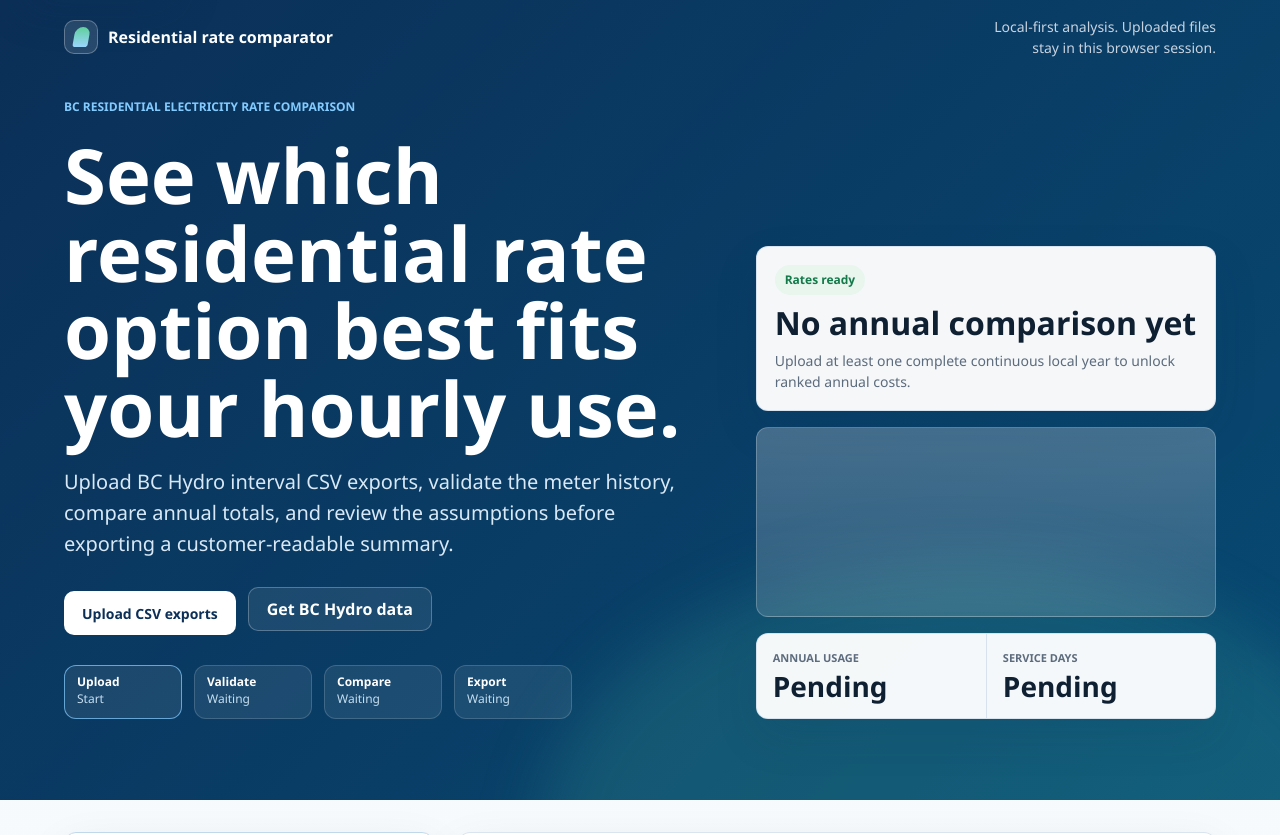
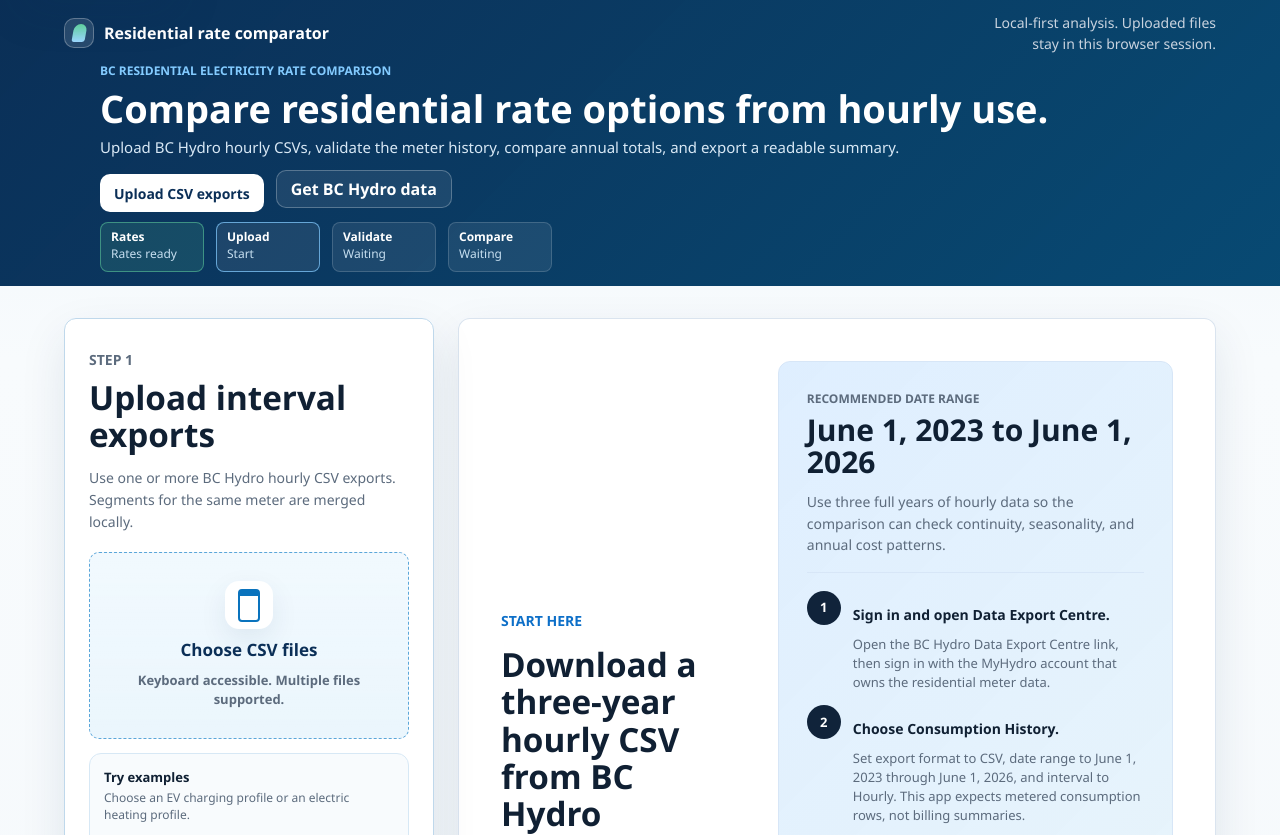
Before and after one commit to VicLuZY/bch-resi-rate-compare, a website built with Vite: page index.html in a window 1280 px wide. Shown: the top 835 px of the page. Built offline with nearby package versions, Linux system fonts and the light colour scheme.

Commit message:
Compact hero and merge usage cost bars

```diff
--- a/index.html
+++ b/index.html
@@ -40,13 +40,13 @@
       }
 
       .site-hero {
-        min-height: 100dvh;
-        padding: 16px clamp(16px, 5vw, 64px) 48px;
+        padding: 12px clamp(16px, 5vw, 64px) 14px;
         background: linear-gradient(135deg, #0b2f57, #074c75);
       }
 
       .hero-nav,
-      .hero-grid {
+      .hero-grid,
+      .compact-hero {
         width: min(100%, 1400px);
         margin: 0 auto;
       }
@@ -55,18 +55,19 @@
         display: flex;
         justify-content: space-between;
         gap: 24px;
-        padding-bottom: 40px;
+        padding-bottom: 8px;
       }
 
       .brand-lockup {
         display: inline-flex;
+        align-items: center;
         gap: 10px;
         font-weight: 850;
       }
 
       .brand-mark {
-        flex: 0 0 34px;
-        height: 34px;
+        flex: 0 0 30px;
+        height: 30px;
         border-radius: 10px;
         background: rgba(255, 255, 255, 0.16);
       }
@@ -78,14 +79,13 @@
       }
 
       .hero-grid,
-      .hero-copy,
-      .hero-visual {
+      .hero-copy {
         display: grid;
-        gap: 20px;
+        gap: 8px;
       }
 
       .hero-copy {
-        max-width: 780px;
+        max-width: 1080px;
       }
 
       .eyebrow {
@@ -97,17 +97,17 @@
       }
 
       h1 {
-        max-width: 820px;
+        max-width: 1120px;
         margin: 0;
-        font-size: clamp(36px, 10vw, 76px);
-        line-height: 1.02;
+        font-size: clamp(26px, 3.2vw, 38px);
+        line-height: 1.08;
       }
 
       .hero-lede {
-        max-width: 670px;
+        max-width: 1020px;
         margin: 0;
-        font-size: clamp(16px, 2vw, 20px);
-        line-height: 1.55;
+        font-size: 15px;
+        line-height: 1.4;
       }
 
       .hero-actions,
@@ -119,16 +119,14 @@
 
       .primary-link,
       .secondary-link,
-      .progress-chip,
-      .status-card,
-      .hero-stats {
-        border-radius: 12px;
+      .progress-chip {
+        border-radius: 8px;
       }
 
       .primary-link,
       .secondary-link {
-        min-height: 44px;
-        padding: 11px 18px;
+        min-height: 38px;
+        padding: 0 14px;
         font-weight: 800;
         text-align: center;
         text-decoration: none;
@@ -145,58 +143,16 @@
         color: #fff;
       }
 
-      .progress-chip,
-      .status-card,
-      .hero-stats div {
-        padding: 12px;
-      }
-
       .progress-chip {
         display: grid;
-        min-width: 118px;
+        min-width: 104px;
+        padding: 8px 10px;
         background: rgba(255, 255, 255, 0.08);
       }
 
       .progress-chip strong,
       .progress-chip em {
         font-size: 12px;
-      }
-
-      .status-card,
-      .hero-stats {
-        background: rgba(255, 255, 255, 0.96);
-        color: #102033;
-      }
-
-      .status-card p {
-        color: #4f6275;
-      }
-
-      .status-badge {
-        width: fit-content;
-        border-radius: 999px;
-        background: #e6f3fd;
-        color: #075f9f;
-        font-size: 12px;
-        font-weight: 850;
-      }
-
-      .hero-meter {
-        min-height: 120px;
-        border-radius: 12px;
-        background: rgba(255, 255, 255, 0.08);
-      }
-
-      .hero-stats {
-        display: grid;
-        grid-template-columns: repeat(2, minmax(0, 1fr));
-      }
-
-      @media (min-width: 960px) {
-        .hero-grid {
-          grid-template-columns: minmax(0, 1.05fr) minmax(320px, 0.78fr);
-          align-items: end;
-        }
       }
 
       @media (max-width: 760px) {
@@ -210,6 +166,10 @@
         .secondary-link,
         .progress-chip {
           width: 100%;
+        }
+
+        h1 {
+          font-size: clamp(28px, 9vw, 40px);
         }
       }
     </style>
@@ -226,34 +186,20 @@
           </div>
           <div class="privacy-note">Local-first analysis. Uploaded files stay in this browser session.</div>
         </div>
-        <div class="hero-grid">
-          <div class="hero-copy">
+        <div class="hero-copy compact-hero">
             <p class="eyebrow">BC residential electricity rate comparison</p>
-            <h1>See which residential rate option best fits your hourly use.</h1>
-            <p class="hero-lede">Upload BC Hydro interval CSV exports, validate the meter history, compare annual totals, and review the assumptions before exporting a customer-readable summary.</p>
+            <h1>Compare residential rate options from hourly use.</h1>
+            <p class="hero-lede">Upload BC Hydro hourly CSVs, validate the meter history, compare annual totals, and export a readable summary.</p>
             <div class="hero-actions">
               <a class="primary-link" href="#mainContent">Upload CSV exports</a>
               <a class="secondary-link" href="https://app.bchydro.com/datadownload/web/download-centre.html">Get BC Hydro data</a>
             </div>
             <div class="progress-chips" aria-label="Comparison progress">
+              <span class="progress-chip current"><strong>Rates</strong><em>Loading rates</em></span>
               <span class="progress-chip current"><strong>Upload</strong><em>Start</em></span>
               <span class="progress-chip"><strong>Validate</strong><em>Waiting</em></span>
               <span class="progress-chip"><strong>Compare</strong><em>Waiting</em></span>
-              <span class="progress-chip"><strong>Export</strong><em>Waiting</em></span>
             </div>
-          </div>
-          <div class="hero-visual" aria-label="Current comparison status">
-            <div class="status-card">
-              <span class="status-badge info">Loading rates</span>
-              <strong>No annual comparison yet</strong>
-              <p>Upload at least one complete continuous local year to unlock ranked annual costs.</p>
-            </div>
-            <div class="hero-meter" aria-hidden="true"></div>
-            <div class="hero-stats">
-              <div><span>Annual usage</span><strong>Pending</strong></div>
-              <div><span>Service days</span><strong>Pending</strong></div>
-            </div>
-          </div>
         </div>
       </header>
       <main id="mainContent" aria-label="Rate comparison calculator"></main>
--- a/scripts/verify-ui.mjs
+++ b/scripts/verify-ui.mjs
@@ -60,7 +60,7 @@ try {
       .count();
     const mobileCardsVisible = await page.locator(".results-table-mobile").first().isVisible();
     const tableScrollVisible = await page.locator(".table-scroll").first().isVisible();
-    const bestOptionText = await page.locator(".status-card strong").first().innerText();
+    const bestOptionText = await page.locator(".rate-card.best h4").first().innerText();
 
     const screenshotPath = path.join(outputDir, `ui-${width}.png`);
     await page.screenshot({ path: screenshotPath, fullPage: true });
--- a/src/main.ts
+++ b/src/main.ts
@@ -160,11 +160,10 @@ function render(): void {
 function renderHero(
   comparison?: ComparisonBundle,
   selectedMeter?: MeterAnalysis,
-  selectedPeriods: AnalysisPeriod[] = [],
+  _selectedPeriods: AnalysisPeriod[] = [],
 ): string {
   const uploadCount = state.upload?.files.length ?? 0;
   const meterCount = state.upload?.meters.length ?? 0;
-  const selectedSummary = summarizePeriods(selectedPeriods);
   const best = comparison?.results[0];
   const configStatus = state.rateConfigLoading
     ? "Loading rates"
@@ -181,41 +180,19 @@ function renderHero(
         </div>
         <div class="privacy-note">Local-first analysis. Uploaded files stay in this browser session.</div>
       </div>
-      <div class="hero-grid">
-        <div class="hero-copy">
+      <div class="hero-copy compact-hero">
         <p class="eyebrow">BC residential electricity rate comparison</p>
-          <h1>See which residential rate option best fits your hourly use.</h1>
-          <p class="hero-lede">Upload BC Hydro interval CSV exports, validate the meter history, compare annual totals, and review the assumptions before exporting a customer-readable summary.</p>
+        <h1>Compare residential rate options from hourly use.</h1>
+        <p class="hero-lede">Upload BC Hydro hourly CSVs, validate the meter history, compare annual totals, and export a readable summary.</p>
         <div class="hero-actions">
           <a class="primary-link" href="#fileInput">Upload CSV exports</a>
           <a class="secondary-link" href="${BC_HYDRO_DATA_EXPORT_URL}" target="_blank" rel="noreferrer">Get BC Hydro data</a>
         </div>
         <div class="progress-chips" aria-label="Comparison progress">
+          ${renderProgressChip("Rates", configStatus, !state.rateConfigLoading && !state.loadError, state.rateConfigLoading)}
           ${renderProgressChip("Upload", uploadCount ? `${uploadCount} file${uploadCount === 1 ? "" : "s"}` : "Start", uploadCount > 0, !uploadCount)}
           ${renderProgressChip("Validate", meterCount ? `${meterCount} meter${meterCount === 1 ? "" : "s"}` : "Waiting", Boolean(selectedMeter), Boolean(uploadCount && !selectedMeter))}
           ${renderProgressChip("Compare", best ? formatCurrency(best.totalCost) : "Waiting", Boolean(best), Boolean(selectedMeter && !best))}
-            ${renderProgressChip("Export", best ? "Ready" : "Waiting", Boolean(best), false)}
-          </div>
-        </div>
-        <div class="hero-visual" aria-label="Current comparison status">
-          <div class="status-card">
-            <span class="status-badge ${state.loadError ? "bad" : state.rateConfigLoading ? "info" : "good"}">${configStatus}</span>
-            <strong>${best ? renderTrimmedText(best.label, 42) : "No annual comparison yet"}</strong>
-            <p>${best ? `${formatCurrency(best.totalCost)} estimated annual total for ${formatKwh(best.totalKwh)}.` : "Upload at least one complete continuous local year to unlock ranked annual costs."}</p>
-          </div>
-          <div class="hero-meter" aria-hidden="true">
-            ${Array.from({ length: 28 }, (_, index) => `<span style="--i:${index}"></span>`).join("")}
-          </div>
-          <div class="hero-stats">
-            <div>
-              <span>Annual usage</span>
-              <strong>${selectedPeriods.length ? formatKwh(selectedSummary.totalKwh) : "Pending"}</strong>
-            </div>
-            <div>
-              <span>Service days</span>
-              <strong>${selectedPeriods.length ? formatNumber(selectedSummary.serviceDays) : "Pending"}</strong>
-            </div>
-          </div>
         </div>
       </div>
     </header>
@@ -1584,8 +1561,7 @@ function renderMonthlyChart(
   return `
     ${renderDualAxisBarChart(monthly, "Monthly usage and cost bar chart", "monthly-bars", {
       labelEvery: 1,
-      usageMaxWidth: 18,
-      costMaxWidth: 12,
+      barMaxWidth: 24,
     })}
     ${renderMetricLegend()}
   `;
@@ -1601,8 +1577,7 @@ function renderHourlyChart(
     ${renderDualAxisBarChart(hourly, "Average hourly usage and cost bar chart", "hourly-bars", {
       labelEvery: 6,
       forceLabels: new Set([23]),
-      usageMaxWidth: 16,
-      costMaxWidth: 7,
+      barMaxWidth: 18,
     })}
     ${renderMetricLegend(true)}
     ${renderTodLegend(bundle)}
@@ -1620,8 +1595,7 @@ function renderDualAxisBarChart(
   options: {
     labelEvery: number;
     forceLabels?: Set<number>;
-    usageMaxWidth: number;
-    costMaxWidth: number;
+    barMaxWidth: number;
   },
 ): string {
   const width = 760;
@@ -1635,8 +1609,7 @@ function renderDualAxisBarChart(
   const chartWidth = chartRight - left;
   const chartHeight = chartBottom - top;
   const groupWidth = chartWidth / points.length;
-  const usageBarWidth = Math.max(4, Math.min(options.usageMaxWidth, groupWidth * 0.44));
-  const costBarWidth = Math.max(3, Math.min(options.costMaxWidth, groupWidth * 0.3));
+  const barWidth = Math.max(5, Math.min(options.barMaxWidth, groupWidth * 0.58));
   const maxKwh = Math.max(...points.map((point) => point.kwh), 1);
   const maxCost = Math.max(...points.map((point) => point.cost), 1);
   const ticks = [0, 0.25, 0.5, 0.75, 1];
@@ -1664,38 +1637,24 @@ function renderDualAxisBarChart(
         .map((point, index) => {
           const center = left + index * groupWidth + groupWidth / 2;
           const usageHeight = (point.kwh / maxKwh) * chartHeight;
-          const costHeight = (point.cost / maxCost) * chartHeight;
-          const usageX = center - usageBarWidth - 1.5;
-          const costX = center + 1.5;
+          const barX = center - barWidth / 2;
           const usageY = chartBottom - usageHeight;
-          const costY = chartBottom - costHeight;
           const showLabel =
             index % options.labelEvery === 0 || Boolean(options.forceLabels?.has(Number(point.key)));
           return `
             <g>
               <rect
                 class="usage-bar ${escapeAttribute(point.usageClassName ?? "")}"
-                x="${usageX}"
+                x="${barX}"
                 y="${usageY}"
-                width="${usageBarWidth}"
+                width="${barWidth}"
                 height="${usageHeight}"
                 rx="3"
                 style="--bar-index:${index}"
               >
-                <title>${escapeHtml(point.label)} usage: ${formatKwh(point.kwh)}${
+                <title>${escapeHtml(point.label)}: ${formatKwh(point.kwh)}; ${formatCurrency(point.cost)}${
                   point.detail ? `; ${escapeHtml(point.detail)}` : ""
                 }</title>
-              </rect>
-              <rect
-                class="cost-bar"
-                x="${costX}"
-                y="${costY}"
-                width="${costBarWidth}"
-                height="${costHeight}"
-                rx="3"
-                style="--bar-index:${index}"
-              >
-                <title>${escapeHtml(point.label)} cost: ${formatCurrency(point.cost)}</title>
               </rect>
               ${
                 showLabel
@@ -1713,8 +1672,7 @@ function renderDualAxisBarChart(
 function renderMetricLegend(timeOfUseUsage = false): string {
   return `
     <div class="chart-legend metric-legend">
-      <span><b class="usage ${timeOfUseUsage ? "tou" : ""}"></b>${timeOfUseUsage ? "TOU usage kWh" : "Usage kWh"}</span>
-      <span><b class="cost"></b>Cost</span>
+      <span><b class="usage ${timeOfUseUsage ? "tou" : ""}"></b>${timeOfUseUsage ? "TOU-colored shared bar" : "Shared usage/cost bar"}</span>
     </div>
   `;
 }
--- a/src/styles.css
+++ b/src/styles.css
@@ -1278,11 +1278,6 @@ h3 {
   fill: var(--blue);
 }
 
-.dual-axis-chart .cost-bar {
-  fill: var(--nav);
-  opacity: 0.78;
-}
-
 .dual-axis-chart rect {
   transform-box: fill-box;
   transform-origin: center bottom;
@@ -1356,10 +1351,6 @@ h3 {
 
 .metric-legend .usage.tou {
   background: linear-gradient(90deg, var(--green) 0 33%, var(--gold) 33% 66%, var(--red) 66% 100%);
-}
-
-.metric-legend .cost {
-  background: var(--nav);
 }
 
 @keyframes chart-bar-rise {
@@ -1903,7 +1894,7 @@ input[type="time"] {
 .site-hero {
   position: relative;
   overflow: hidden;
-  padding: 16px clamp(16px, 5vw, 64px) 48px;
+  padding: 12px clamp(16px, 5vw, 64px) 14px;
   background:
     linear-gradient(135deg, rgba(11, 47, 87, 0.96), rgba(7, 76, 117, 0.93)),
     var(--nav);
@@ -1911,14 +1902,8 @@ input[type="time"] {
 }
 
 .site-hero::after {
-  position: absolute;
-  inset: auto -8% -42% 42%;
-  height: 72%;
-  border-radius: 50%;
-  background: rgba(84, 205, 170, 0.16);
-  content: "";
-  filter: blur(32px);
-  pointer-events: none;
+  display: none;
+  content: none;
 }
 
 .hero-nav,
@@ -1934,7 +1919,7 @@ input[type="time"] {
   align-items: center;
   justify-content: space-between;
   gap: 24px;
-  padding-bottom: 40px;
+  padding-bottom: 8px;
 }
 
 .brand-lockup {
@@ -1948,16 +1933,16 @@ input[type="time"] {
 .brand-mark {
   display: inline-grid;
   place-items: center;
-  width: 34px;
-  height: 34px;
+  width: 30px;
+  height: 30px;
   border: 1px solid rgba(255, 255, 255, 0.28);
   border-radius: 10px;
   background: rgba(255, 255, 255, 0.12);
 }
 
 .brand-mark::before {
-  width: 15px;
-  height: 20px;
+  width: 13px;
+  height: 18px;
   border-radius: 8px 8px 3px 3px;
   background: linear-gradient(180deg, #62d49f, #9cd7ff);
   content: "";
@@ -1966,15 +1951,22 @@ input[type="time"] {
 
 .hero-grid {
   display: grid;
-  grid-template-columns: minmax(0, 1.05fr) minmax(320px, 0.78fr);
+  grid-template-columns: 1fr;
   align-items: end;
-  gap: clamp(32px, 6vw, 72px);
+  gap: 16px;
 }
 
 .hero-copy {
   display: grid;
-  gap: 20px;
-  max-width: 780px;
+  gap: 8px;
+  max-width: 1080px;
+}
+
+.compact-hero {
+  position: relative;
+  z-index: 1;
+  width: min(100%, 1400px);
+  margin: 0 auto;
 }
 
 .eyebrow,
@@ -1992,19 +1984,19 @@ input[type="time"] {
 }
 
 .hero-copy h1 {
-  max-width: 820px;
+  max-width: 1120px;
   margin: 0;
-  font-size: clamp(36px, 7vw, 76px);
-  line-height: 1.02;
+  font-size: clamp(26px, 3.2vw, 38px);
+  line-height: 1.08;
   letter-spacing: 0;
 }
 
 .hero-lede {
-  max-width: 670px;
+  max-width: 1020px;
   margin: 0;
   color: #d8e8f5;
-  font-size: clamp(16px, 2vw, 20px);
-  line-height: 1.55;
+  font-size: 15px;
+  line-height: 1.4;
 }
 
 .hero-actions,
@@ -2017,7 +2009,13 @@ input[type="time"] {
 }
 
 .hero-actions {
-  margin-top: 4px;
+  margin-top: 0;
+}
+
+.site-hero .primary-link,
+.site-hero .secondary-link {
+  min-height: 38px;
+  padding: 0 14px;
 }
 
 .primary-link,
@@ -2045,16 +2043,16 @@ input[type="time"] {
 }
 
 .progress-chips {
-  margin-top: 10px;
+  margin-top: 2px;
 }
 
 .progress-chip {
   display: inline-grid;
   gap: 2px;
-  min-width: 118px;
-  padding: 10px 12px;
+  min-width: 104px;
+  padding: 8px 10px;
   border: 1px solid rgba(255, 255, 255, 0.16);
-  border-radius: 12px;
+  border-radius: 8px;
   background: rgba(255, 255, 255, 0.08);
 }
 
@@ -2078,38 +2076,12 @@ input[type="time"] {
   border-color: rgba(131, 203, 255, 0.72);
 }
 
-.hero-visual {
-  display: grid;
-  gap: 16px;
-  min-width: 0;
-}
-
-.status-card,
-.hero-stats,
 .panel,
 .empty-state {
   border: 1px solid rgba(215, 226, 238, 0.92);
   border-radius: var(--radius);
   background: rgba(255, 255, 255, 0.96);
   box-shadow: var(--shadow);
-}
-
-.status-card {
-  display: grid;
-  gap: 10px;
-  padding: 18px;
-  color: var(--ink);
-}
-
-.status-card strong {
-  font-size: clamp(22px, 3vw, 32px);
-  line-height: 1.1;
-}
-
-.status-card p {
-  margin: 0;
-  color: var(--muted);
-  font-size: 14px;
 }
 
 .status-badge {
@@ -2153,47 +2125,6 @@ input[type="time"] {
   color: var(--red);
 }
 
-.hero-meter {
-  display: flex;
-  align-items: end;
-  gap: 5px;
-  min-height: 190px;
-  padding: 20px;
-  border: 1px solid rgba(255, 255, 255, 0.22);
-  border-radius: var(--radius);
-  background:
-    linear-gradient(180deg, rgba(255, 255, 255, 0.18), rgba(255, 255, 255, 0.08)),
-    rgba(255, 255, 255, 0.08);
-}
-
-.hero-meter span {
-  flex: 1;
-  min-width: 4px;
-  height: calc(24% + (var(--i) % 9) * 7%);
-  border-radius: 999px 999px 3px 3px;
-  background: linear-gradient(180deg, #9cd7ff, #62d49f);
-  opacity: 0.86;
-  animation: rise 620ms ease both;
-  animation-delay: calc(var(--i) * 24ms);
-}
-
-.hero-stats {
-  display: grid;
-  grid-template-columns: repeat(2, minmax(0, 1fr));
-  overflow: hidden;
-}
-
-.hero-stats div {
-  min-width: 0;
-  padding: 16px;
-  color: var(--ink);
-}
-
-.hero-stats div + div {
-  border-left: 1px solid var(--line);
-}
-
-.hero-stats span,
 .rate-card-total span,
 .mobile-data-card span {
   display: block;
@@ -2201,14 +2132,6 @@ input[type="time"] {
   font-size: 11px;
   font-weight: 850;
   text-transform: uppercase;
-}
-
-.hero-stats strong {
-  display: block;
-  margin-top: 5px;
-  font-size: clamp(18px, 2.5vw, 28px);
-  line-height: 1.1;
-  overflow-wrap: anywhere;
 }
 
 .workspace {
@@ -2758,10 +2681,6 @@ details summary:hover {
     grid-template-columns: 1fr;
   }
 
-  .hero-visual {
-    max-width: 760px;
-  }
-
   .landing-workspace .main-panel {
     order: -1;
   }
@@ -2798,15 +2717,15 @@ details summary:hover {
 
 @media (max-width: 760px) {
   .site-hero {
-    padding-bottom: 36px;
+    padding-bottom: 16px;
   }
 
   .hero-nav {
-    padding-bottom: 28px;
+    padding-bottom: 12px;
   }
 
   .hero-copy h1 {
-    font-size: clamp(34px, 12vw, 48px);
+    font-size: clamp(28px, 9vw, 40px);
   }
 
   .hero-actions,
@@ -2822,14 +2741,12 @@ details summary:hover {
     width: 100%;
   }
 
-  .hero-stats,
   .metadata-band,
   .metric-strip,
   .tod-kpis {
     grid-template-columns: 1fr;
   }
 
-  .hero-stats div + div,
   .metadata-band div,
   .metric-strip div,
   .tod-kpis div {
@@ -2894,12 +2811,6 @@ details summary:hover {
 
   .progress-chip {
     width: 100%;
-  }
-
-  .hero-meter {
-    min-height: 140px;
-    gap: 3px;
-    padding: 14px;
   }
 }
 
```
Lines whose indentation alone changed are shown as unchanged.
